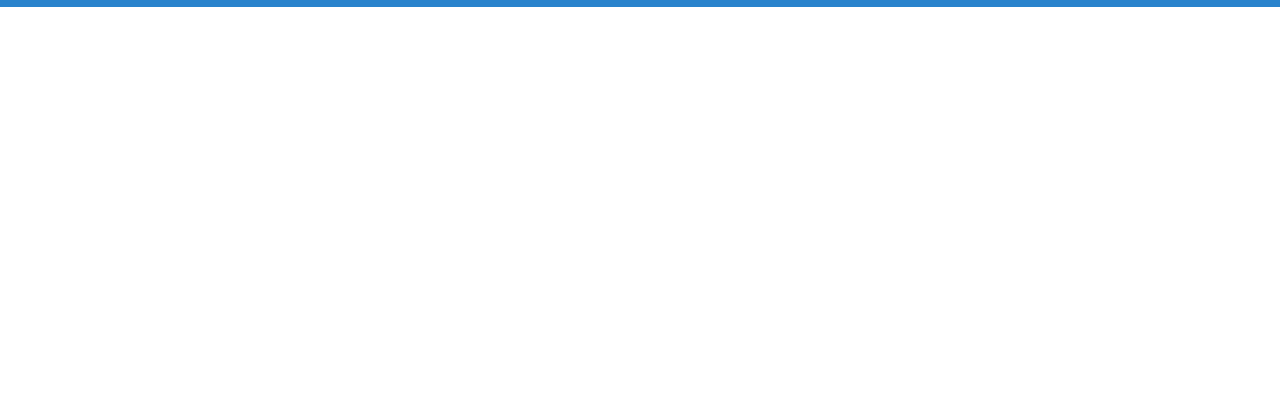
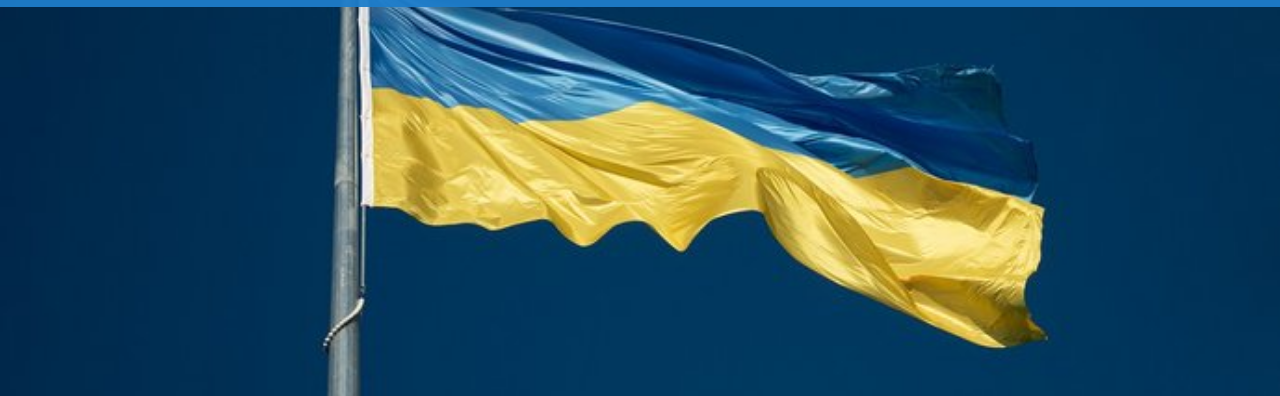
Before and after one commit to OleksiiLatypov/homepageCS50, a plain HTML site: page support.html in a window 1280 px wide. Shown: the part 217-613 px from the top of the page. Drawn offline with nearby package versions, Linux system fonts and the light colour scheme.

Commit message:
Update support.css

```diff
--- a/support.css
+++ b/support.css
@@ -16,7 +16,7 @@ ul{
 
 body{
   min-height: 100vh;
-  background: url(..homepageCS50/image.jpeg) no-repeat center;
+  background: url(image.jpeg) no-repeat center;
   background-size: cover;
   display: flex;
 
```
